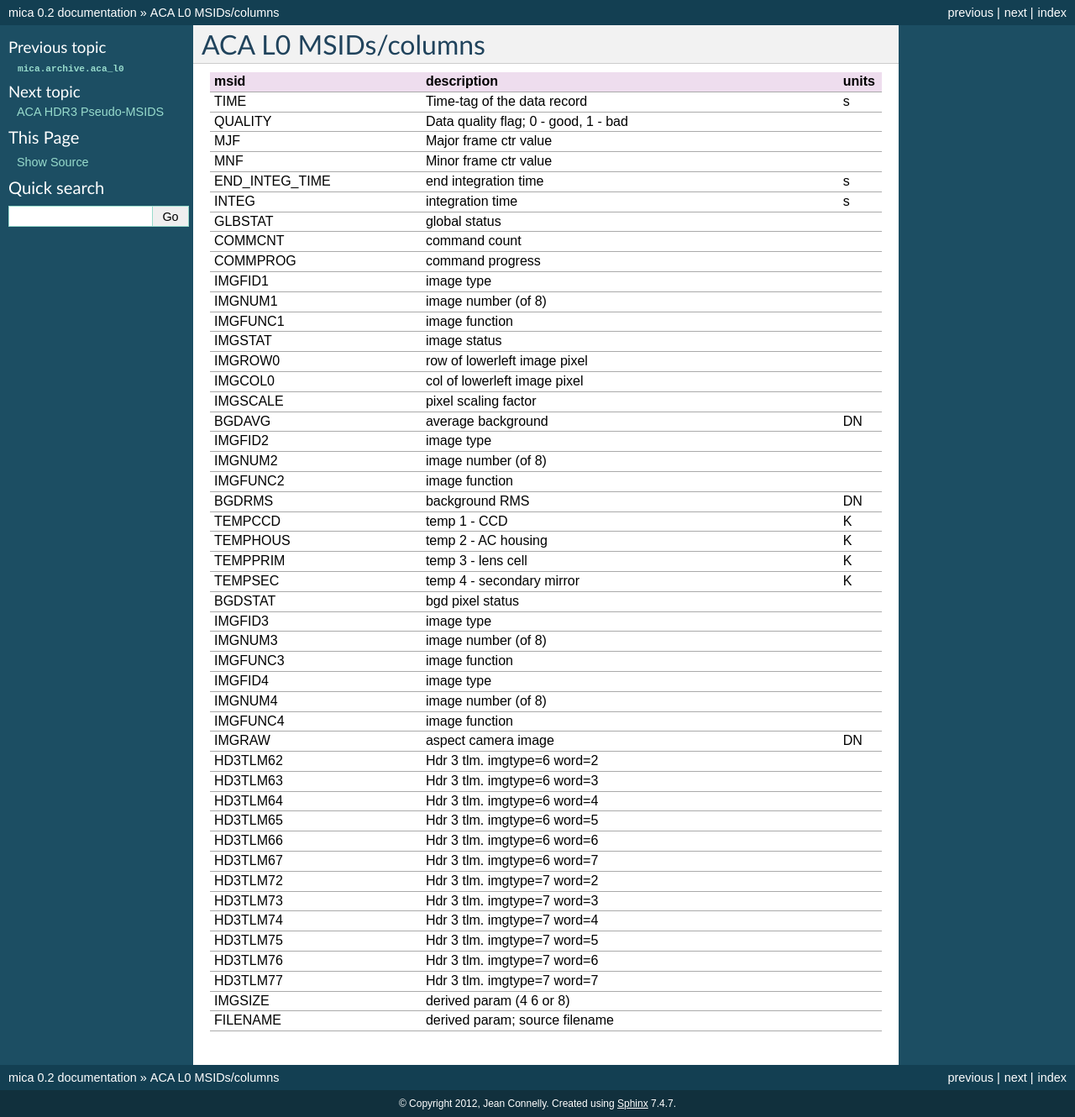
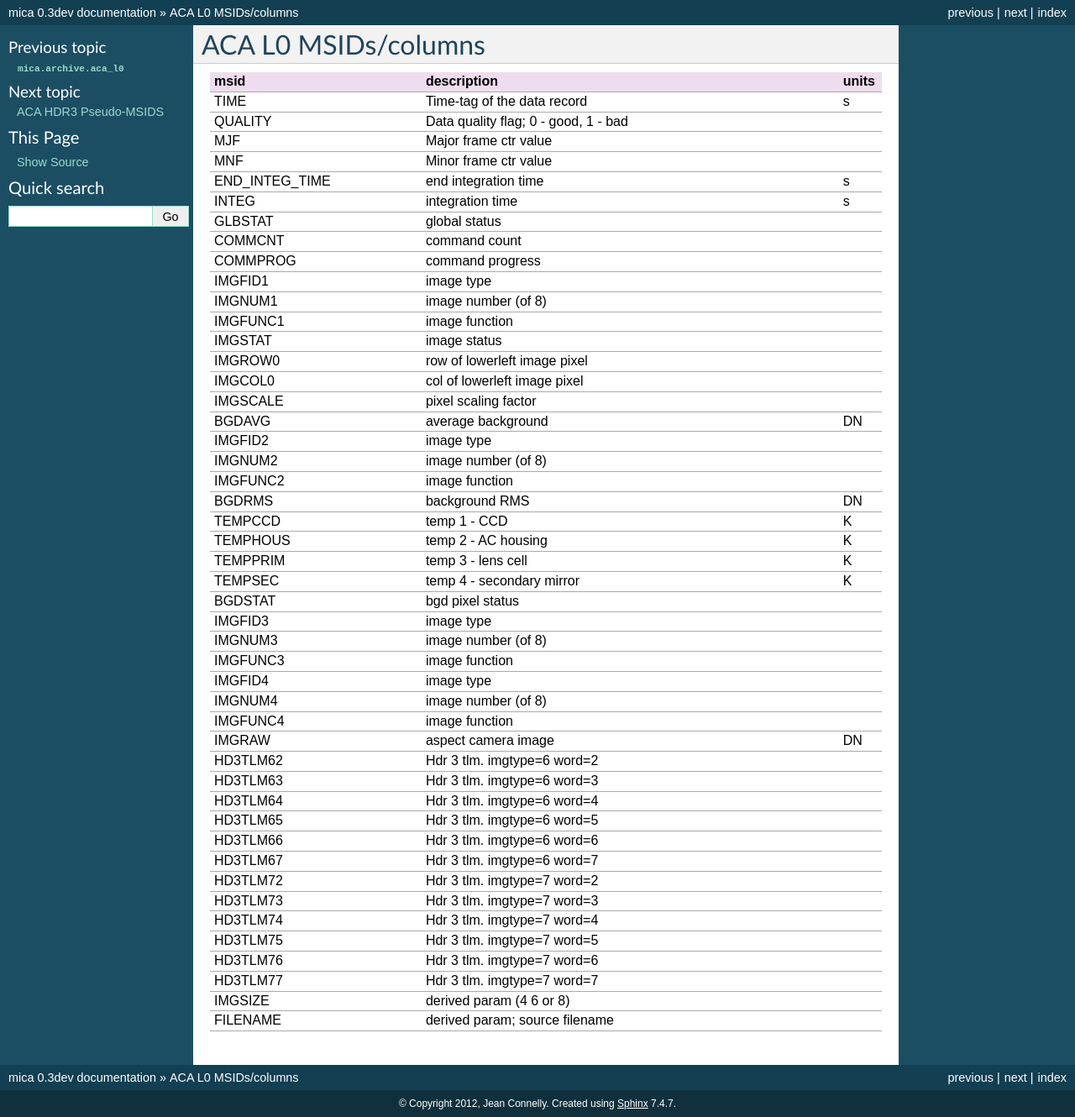
Before and after one commit to sot/mica, a Sphinx documentation site: the page built from doc/aca_l0_msids.rst, in a window 1280 px wide. Shown: the whole page at 84% size. Built offline with Sphinx 7.4.7, drawn with Linux system fonts in a browser that asks for light colours; some of the changed lines change nothing that is shown.

Commit message:
Update doc conf for dynamic release

```diff
--- a/doc/conf.py
+++ b/doc/conf.py
@@ -48,9 +48,10 @@ copyright = u'2012, Jean Connelly'
 # built documents.
 #
 # The short X.Y version.
-version = '0.2'
+version = '0.3'
 # The full version, including alpha/beta/rc tags.
-release = '0.2'
+from mica.version import version as release
+#release = '0.2'
 
 # The language for content autogenerated by Sphinx. Refer to documentation
 # for a list of supported languages.
```
